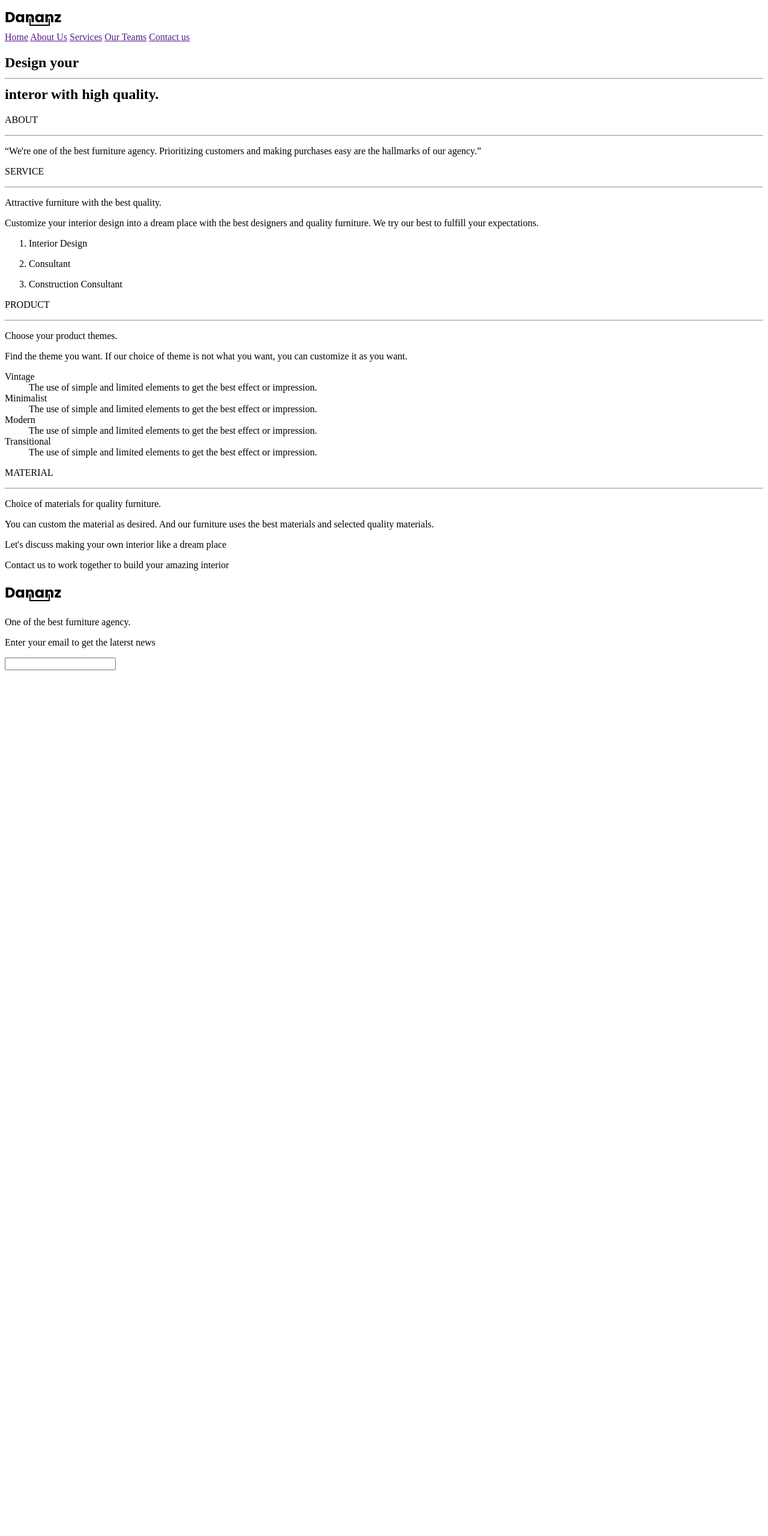
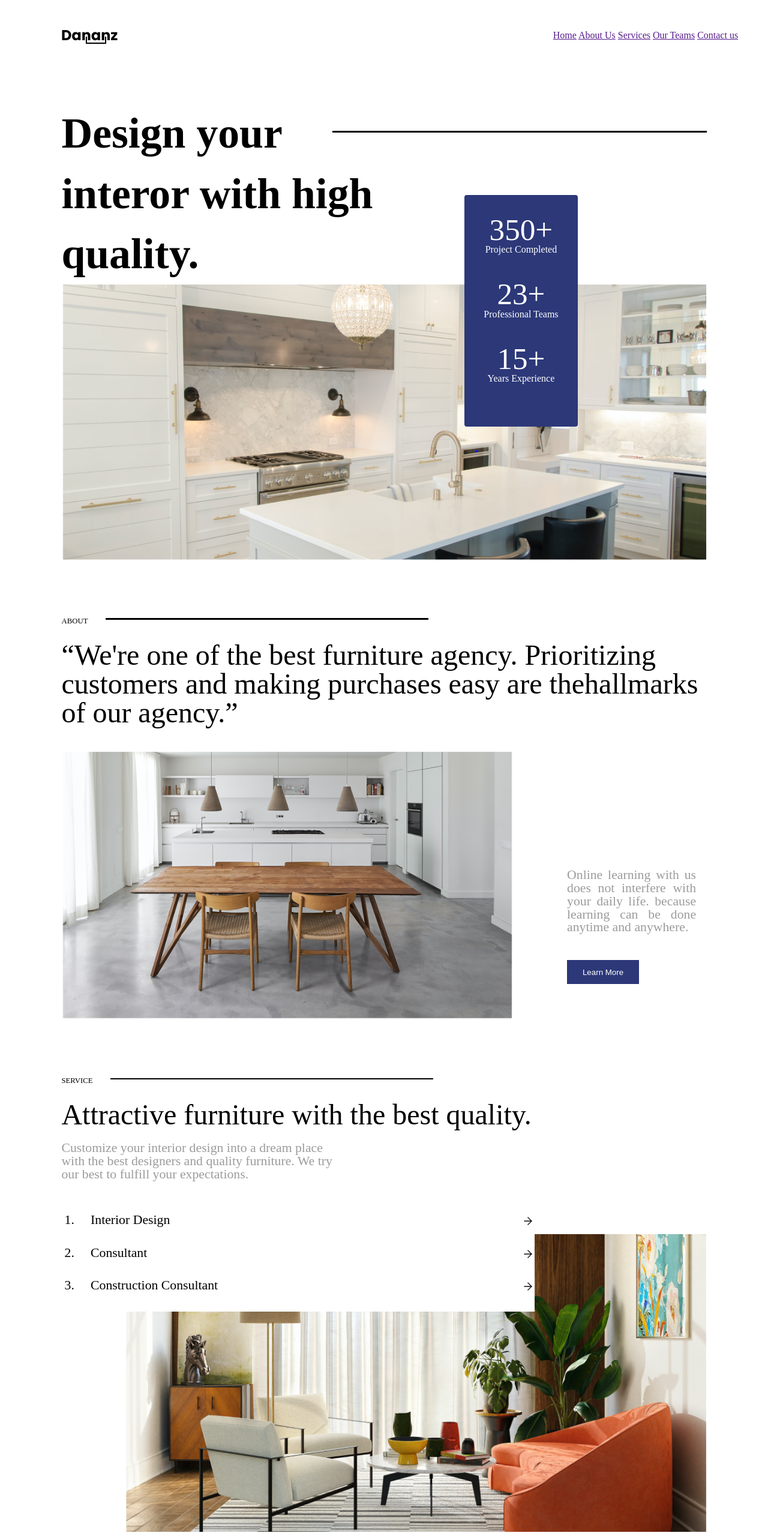
Before and after one commit to OwlDevK/Folder_FrontEnd_01, a plain HTML site: page index.html in a window 1280 px wide. Shown: the top 2560 px of the page at 60% size. Before the commit the page ends 1125 px from the top, so only its background shows below. Drawn offline with Linux system fonts and the light colour scheme.

Commit message:
Casi finalizado
Falta el footer

```diff
--- /dev/null
+++ b/CSS/index_style.css
@@ -0,0 +1,376 @@
+
+/*
+    Selector de atributo:
+        Selector de id
+            - Antecede el símbolo numeral '#'
+            - Son case sensitive
+            - No se recomienda usa id para dar estilos, porque eson son aplicables solo a un elemento y uno de los principios de CSS es que los principios de CSS es que los estilos sean reutilizables.
+            - baja el rendimiento de especificidad
+
+    Selector de atributo:
+        Selectores de clase
+            - Antecede el punto '.'
+            - Es el selector más recomendado para dar estilos
+
+
+        Selector de atributo:
+            - se coloca el atributo en común dentro de un paréntesis cuadrado '[]'
+
+
+
+[class]{
+    background-color: blueviolet;
+}
+
+[class^="container"]{  Esto ^ significa= si la referencia empieza con p.e "container, para indicar "si termiina con" se usa el dolar $
+    background-color: blueviolet;
+}
+
+[class*="container"]{  Con *, el selector aplica el estilo a todo lo que tenga la referencia indicada, en este caso "containen", sin importar la posición
+    background-color: blueviolet;
+}
+*/
+
+body{
+    margin: 3% 8%;
+    font-family: Poppins;
+}
+
+.navBar-logo{
+    display: inline-block;
+}
+
+.nav__bar{
+    position: relative;
+    bottom: 15px;
+    left: 67%;
+}
+
+.container__titleHero > p {
+    position: relative;
+    display: inline-block;
+    font-size: 1vw;
+}
+
+.container__titleHero {
+    margin-bottom: 2vw;
+}
+
+.spaceBeforeLine::after{
+    content:" ";
+    padding-right: 2em;
+    margin-top: 0%;
+}
+
+.line{
+    content:" ";
+    display: inline-block;
+    height: .2vw;
+    width: 50%;
+    background: black;
+    bottom: 6px;
+}
+
+.container__firstTitleHero > .line{
+    right: 0;
+    position: absolute;
+    top: 6%;
+    width: 58%;
+}
+
+.hero{
+    display: block;
+    position: relative;
+    margin-top: 90px;
+    width: 100%;
+}
+
+
+div.hero:nth-child(2) > .container__firstTitleHero{
+    display: inline-block;
+    font-size: 5.6vw;
+    font-weight: bold;
+    line-height: 1.4em;
+}
+
+.diferenciales {
+    display: inline-block;
+    position: absolute;
+    top: 20%;
+    right: 20%;
+    color: white;
+    background-color: #2C3878;
+    padding: 2em;
+    border-radius: 4px;
+}
+
+.li-Diferenciales{
+    margin-bottom: 2.5em;
+    text-align: center;
+}
+
+.li-Diferenciales > h2{
+    font-size: 4vw;
+}
+
+img{
+    width: 100%;
+}
+
+
+div > .principal{
+    font-size: 3em;
+    font-weight: 400;
+}
+
+div > .secundario{
+    font-size: 1.7vw;
+    margin-top: 1em;
+    color: #9C9C9C;
+}
+
+
+.secondHero > .container__imagen{
+    display: inline-block;
+    width: 70%;
+    height: 100%;
+    margin-top: 2.5em;
+}
+
+.secondHero > .container__grayText {
+    display: inline-block;
+    width: 20%;
+    text-align: justify;
+    vertical-align: top;
+    margin-top: 20%;
+    margin-left: 8%;
+}
+
+.container__grayText > button{
+    background-color: #2C3878;
+    color: white;
+    height: 3em;
+    width: 9em;
+    vertical-align: baseline;
+    margin-top: 20%;
+    border: none;
+}
+
+.thirdHero > .secundario{
+    width: 42%;
+}
+
+.listaServicios{
+    position: absolute;
+    list-style-type: decimal;
+    margin-top: 2.5em;
+    font-size: 1.7vw;
+    margin-left: 2.5%;
+    background-color: white;
+
+}
+
+.listaServicios > li{
+    padding-left: 1em;
+    margin-bottom: 1.5em;
+    width: 34em;
+}
+
+.listaServicios >li > p, img{
+    display: inline-block;
+}
+
+
+.thirdHero-image{
+    width: 90%;
+    height: 500px;
+    margin-left: 10%;
+    margin-top: 8%;
+}
+
+.principalAndSecundario > p{
+    display: inline-block;
+}
+
+.forthHero > .principal{
+    position: relative;
+    width: 60%;
+    font-size: 2em;
+}
+
+
+.principalAndSecundario > .secundario{
+    width: 40%;
+    top: 30%;
+    margin-left: 33%;
+}
+
+.listaProductos{
+    list-style-type: decimal;
+    margin-top: 2.5em;
+    font-size: 1.7vw;
+    margin-left: 2.5%;
+    background-color: white;
+    padding-left: 2em;
+    margin-bottom: 1em;
+}
+
+.products__list > p{
+    padding-left: 4.9em;
+    margin-bottom: 5%;
+    width: 20em;
+}
+
+.flecha{
+    position: absolute;
+    width: 1em;
+    right: 0%;
+}
+
+.fiveHero-texto{
+    display: inline-block;
+    width: 50%;
+    vertical-align: top;
+}
+
+.fiveHero-texto:nth-child(2){
+    width: 40%;
+
+}
+
+.fiveHero-container-images{
+    width: 50%;
+    display: inline-block;
+}
+
+.fiveHero-allImages > img{
+    width: 21%;
+    display: inline-block;
+    position: absolute;
+    top: -10%;
+    left: 52%;
+}
+
+.fiveHero-imageC{
+    height: 90%;
+    margin-top: 7%;
+}
+
+.fiveHero-imagesDerecha{
+    display: inline-block;
+    width: 30%;
+    margin-left: 70%;
+    margin-top: -15%;
+}
+
+.fiveHero-imageB{
+    width: 80%;
+    margin-top: 5%;
+}
+
+.fiveHero-texto > .principal{
+    font-size: 3vw;
+    line-height: 1.2em;
+}
+
+.fiveHero-texto > .secundario{
+    font-size: 1.5vw;
+    margin-bottom: 2em;
+    margin-top: 2em;
+}
+
+.fiveHero-texto > button {
+    font-size: 1.3vw;
+    color: black;
+    height: 2.5em;
+    width: 8em;
+    border: solid black 1px;
+    background-color: white;
+}
+
+.heroBeforeFooter{
+    background-color: #2C3878;
+    border: solid black 2px;
+    height: 10vw;
+}
+
+.heroBeforeFooter > p{
+    display: inline-block;
+    margin-top: 30px;
+    margin-bottom: 0;
+}
+
+.heroBeforeFooter > p{
+    width: 48%;
+}
+
+.heroBeforeFooter > .principal{
+    font-size: 2.5vw;
+    line-height: 1em;
+    margin-left: 5%;
+}
+
+.heroBeforeFooter > .secundario{
+    font-size: 1.2vw;
+    line-height: 1em;
+    width: 30%;
+    color: white;
+    margin-left: 10%;
+    vertical-align: top;
+    font-weight: normal;
+    line-height: 25px;
+}
+
+.heroBeforeFooter > button{
+    left: 50%;
+    display: block;
+    margin-left: 63.2%;
+    height: 30px;
+    width: 80px;
+    margin-top: -10px;
+}
+
+
+
+
+
+
+
+
+
+/* h1.start{
+    font-family: 'Open Sans', sans-serif;
+    font-size: 16px;
+    line-height: 28px;
+    text-align: justify;
+    display: inline;
+}
+
+h1.start {
+    font-family: 'Open Sans', sans-serif;
+    font-size: 16px;
+    line-height: 28px;
+    margin: 0;
+    display: inline-block;
+}
+ */  /*
+
+.firstHero__breakLine{
+    position: absolute;
+    margin-top: 3em;
+    margin-left: 36%;
+    align-items: center;
+    width: 47.8%;
+    border: 1px solid black;
+}
+*/
+
+
+
+
+/*
+    Selectores Compuestos:
+        - Slectores combinadores
+        - toman una clase o una tag y posteriormente uno o más hijos
+        - lo recomendable es no ir más allá de un nivel de decendencia
+*/
--- /dev/null
+++ b/CSS/reset.css
@@ -0,0 +1,48 @@
+/* http://meyerweb.com/eric/tools/css/reset/
+   v2.0 | 20110126
+   License: none (public domain)
+*/
+
+html, body, div, span, applet, object, iframe,
+h1, h2, h3, h4, h5, h6, p, blockquote, pre,
+a, abbr, acronym, address, big, cite, code,
+del, dfn, em, img, ins, kbd, q, s, samp,
+small, strike, strong, sub, sup, tt, var,
+b, u, i, center,
+dl, dt, dd, ol, ul, li,
+fieldset, form, label, legend,
+table, caption, tbody, tfoot, thead, tr, th, td,
+article, aside, canvas, details, embed,
+figure, figcaption, footer, header, hgroup,
+menu, nav, output, ruby, section, summary,
+time, mark, audio, video {
+	margin: 0;
+	padding: 0;
+	border: 0;
+	font-size: 100%;
+	font: inherit;
+	vertical-align: baseline;
+}
+/* HTML5 display-role reset for older browsers */
+article, aside, details, figcaption, figure,
+footer, header, hgroup, menu, nav, section {
+	display: block;
+}
+body {
+	line-height: 1;
+}
+ol, ul {
+	list-style: none;
+}
+blockquote, q {
+	quotes: none;
+}
+blockquote:before, blockquote:after,
+q:before, q:after {
+	content: '';
+	content: none;
+}
+table {
+	border-collapse: collapse;
+	border-spacing: 0;
+}
--- a/index.html
+++ b/index.html
@@ -6,83 +6,160 @@
     <meta http-equiv="X-UA-Compatible" content="IE=edge">
     <meta name="viewport" content="width=device-width, initial-scale=1.0">
     <title>Document</title>
+    <link rel="stylesheet" href="CSS/reset.css">
+    <link rel="stylesheet" href="CSS/index_style.css">
+    <link rel="stylesheet" href="Imagenes/imagenes_index/arrow.png">
 </head>
 
 <body>
-    <section>
-        <div>
-            <img src="Imagenes/logo.png" alt="" class="nav_bar">
-            <nav>
-                <div class="nav_bar">
+    <div id="div__header">
+        <header>
+            <div class="navBar-logo">
+                <img src="Imagenes/logo.png" alt="logo">
+            </div>
+            <nav class="nav__bar navBar-logo">
                 <a href="">Home</a>
                 <a href="">About Us</a>
                 <a href="">Services</a>
                 <a href="">Our Teams</a>
                 <a href="">Contact us</a>
-                </div>
             </nav>
-            <header>
-                <h1 class="header__text textAndBreakLine">Design your <hr class="header__breakLine textAndBreakLine"> interor with high quality. </h1>
         </header>
     </div>
-        <div>
-            <p class="textAndBreakLine">ABOUT <hr class="textAndBreakLine"></p>
-            <p>“We're one of the best furniture agency. Prioritizing customers and making purchases easy are the
-                hallmarks of our agency.”</p>
+    <div class="hero firstHero">
+        <div class="container__firstTitleHero">
+            <p>Design your <br>interor with high<br>quality.</p>
+            <p class="line"></p>
         </div>
-        <div>
-            <p class="textAndBreakLine">SERVICE<hr class="textAndBreakLine"></p>
-            <p>Attractive furniture with the best quality.</p>
-            <p>Customize your interior design into a dream place with the best designers and quality furniture. We try our best to fulfill your expectations.</p>
-            <ol>
+        <div class="diferenciales">
+            <ul>
+                <li class="li-Diferenciales">
+                    <h2 class="numberDiferenciales">350+</h2>
+                    <p class="textoDiferenciales">Project Completed</p>
+                </li>
+                <li class="li-Diferenciales">
+                    <h2 class="numberDiferenciales">23+</h2>
+                    <p class="textoDiferenciales">Professional Teams</p>
+                </li>
+                <li class="li-Diferenciales">
+                    <h2 class="numberDiferenciales">15+</h2>
+                    <p class="textoDiferenciales">Years Experience</p>
+                </li>
+            </ul>
+        </div>
+        <img src="Imagenes/imagenes_index/imageA.png" alt="">
+    </div>
+    <div class="hero secondHero">
+        <div class="container__titleHero">
+            <p class="spaceBeforeLine"> ABOUT </p>
+            <p class="line"></p>
+        </div>
+        <p class="principal">“We're one of the best furniture agency. Prioritizing customers and making purchases easy
+            are thehallmarks of
+            our agency.”
+        </p>
+        <div class="container__imagen">
+            <img src="Imagenes/imagenes_index/imageB.png" class="secondHero-image" alt="">
+        </div>
+        <div class="container__grayText">
+            <p class="secundario">Online learning with us does not interfere with your daily life. because learning can
+                be
+                done anytime and anywhere.
+            </p>
+            <button>Learn More</button>
+        </div>
+    </div>
+    <div class="hero thirdHero">
+        <div class="container__titleHero">
+            <p class="spaceBeforeLine">SERVICE</p>
+            <p class="line"></p>
+        </div>
+        <p class="principal">Attractive furniture with the best quality.</p>
+        <p class="secundario">Customize your interior design into a dream place with the best designers and quality
+            furniture. We try our
+            best to fulfill your expectations.
+        </p>
+        <ol class="listaServicios" type="1">
             <li>
                 <p>Interior Design</p>
+                <img src="Imagenes/imagenes_index/arrow.png" alt="" class="flecha">
             </li>
             <li>
                 <p>Consultant</p>
+                <img src="Imagenes/imagenes_index/arrow.png" alt="" class="flecha">
             </li>
             <li>
                 <p>Construction Consultant</p>
+                <img src="Imagenes/imagenes_index/arrow.png" alt="" class="flecha">
             </li>
         </ol>
+        <img src="Imagenes/imagenes_index/ImageC.png" alt="" class="thirdHero-image">
     </div>
-        <div>
-            <p class="textAndBreakLine">PRODUCT <hr class="textAndBreakLine"></p>
-            <p>Choose your product themes.</p>
-            <p>Find the theme you want. If our choice of theme is not what you want, you can customize it as you want.</p>
-            <div class="products_list">
-                <dl>
-                    <dt> Vintage </dt>
-                    <dd>The use of simple and limited elements to get the best effect or impression.</dd>
+    <div class="hero forthHero">
+        <div class="container__titleHero">
+            <p class="spaceBeforeLine">PRODUCT</p>
+            <p class="line"></p>
+        </div>
+        </p>
+        <div class="principalAndSecundario">
+            <p class="principal">Choose your <br>product themes.</p>
+            <p class="secundario">Find the theme you want. If our choice of theme is not what you want, you can
+                customize it as you want.</p>
+        </div>
+        <div class="forthHero-list">
+            <ol class="products__list">
+                <li class="listaProductos"> Vintage </li>
+                <img src="Imagenes/imagenes_index/arrow.png" alt="" class="flecha">
+                <p>The use of simple and limited elements to get the best effect or impression.</p>
 
-                    <dt>Minimalist </dt>
-                    <dd>The use of simple and limited elements to get the best effect or impression.</dd>
+                <li class="listaProductos">Minimalist </li>
+                <img src="Imagenes/imagenes_index/arrow.png" alt="" class="flecha">
+                <p>The use of simple and limited elements to get the best effect or impression.</p>
 
-                    <dt>Modern</dt>
-                    <dd>The use of simple and limited elements to get the best effect or impression.</dd>
+                <li class="listaProductos">Modern</li>
+                <img src="Imagenes/imagenes_index/arrow.png" alt="" class="flecha">
+                <p>The use of simple and limited elements to get the best effect or impression.</p>
 
-                    <dt>Transitional</dt>
-                    <dd>The use of simple and limited elements to get the best effect or impression.</dd>
-                </dl>
+                <li class="listaProductos">Transitional</li>
+                <img src="Imagenes/imagenes_index/arrow.png" alt="" class="flecha">
+                <p>The use of simple and limited elements to get the best effect or impression.</p>
+            </ol>
         </div>
     </div>
-        <div>
-            <p class="textAndBreakLine">MATERIAL<hr class="textAndBreakLine"></p>
-            <p>Choice of materials for quality furniture.</p>
-            <p>You can custom the material as desired. And our furniture uses the best materials and selected quality materials.</p>
+    <div class="hero fiveHero">
+        <div class="container__titleHero">
+            <p class="spaceBeforeLine">MATERIAL</p>
+            <p class="line"></p>
         </div>
-        <div>
-            <p>Let's discuss making your own interior like a dream place</p>
-            <p>Contact us to work together to build your amazing interior</p>
+        <div class="fiveHero-texto">
+            <p class="principal">Choice of <br>materials for <br>quality furniture.</p>
+            <p class="secundario">You can custom the material as desired. And our furniture uses the best materials and selected quality materials.</p>
+            <button type="button">See materials</button>
         </div>
-    </section>
+
+        <div class="fiveHero-container-images">
+            <div class="fiveHero-allImages">
+                <img src="Imagenes/imagenes_index/Mask group.png" alt="" class="fiveHero-imageC">
+                <div class="fiveHero-imagesDerecha">
+                    <img src="Imagenes/imagenes_index/Mask group-1.png" alt="" class="fiveHero-imageA">
+                    <img src="Imagenes/imagenes_index/Mask group-2.png" alt="" class="fiveHero-imageB">
+                </div>
+            </div>
+        </div>
+    </div>
+    <div class="hero heroBeforeFooter">
+        <p class="principal">Let's discuss making your own interior like a dream place</p>
+        <p class="secundario">Contact us to work together to build your amazing interior</p>
+        <button type="button">Contac Us</button>
+    </div>
+</body>
 <footer>
-        <img src="Imagenes/logo.png" alt="" class="">
+    <div class="navBar-logo">
+        <img src="Imagenes/logo.png" alt="logo">
+    </div>
     <p>One of the best furniture agency.</p>
-        <p>Enter  your email to get the laterst news</p>
-        <input type="email">
+    <p>Enter your email to get the laterst news</p>
+    <button type="email">
 </footer>
 
-</body>
-
 </html>
```
Also changed, not shown: Imagenes/imagenes_index/arrow-right.png (added), Imagenes/imagenes_index/arrow.png (added), 1 other file. Lines whose indentation alone changed are shown as unchanged.
